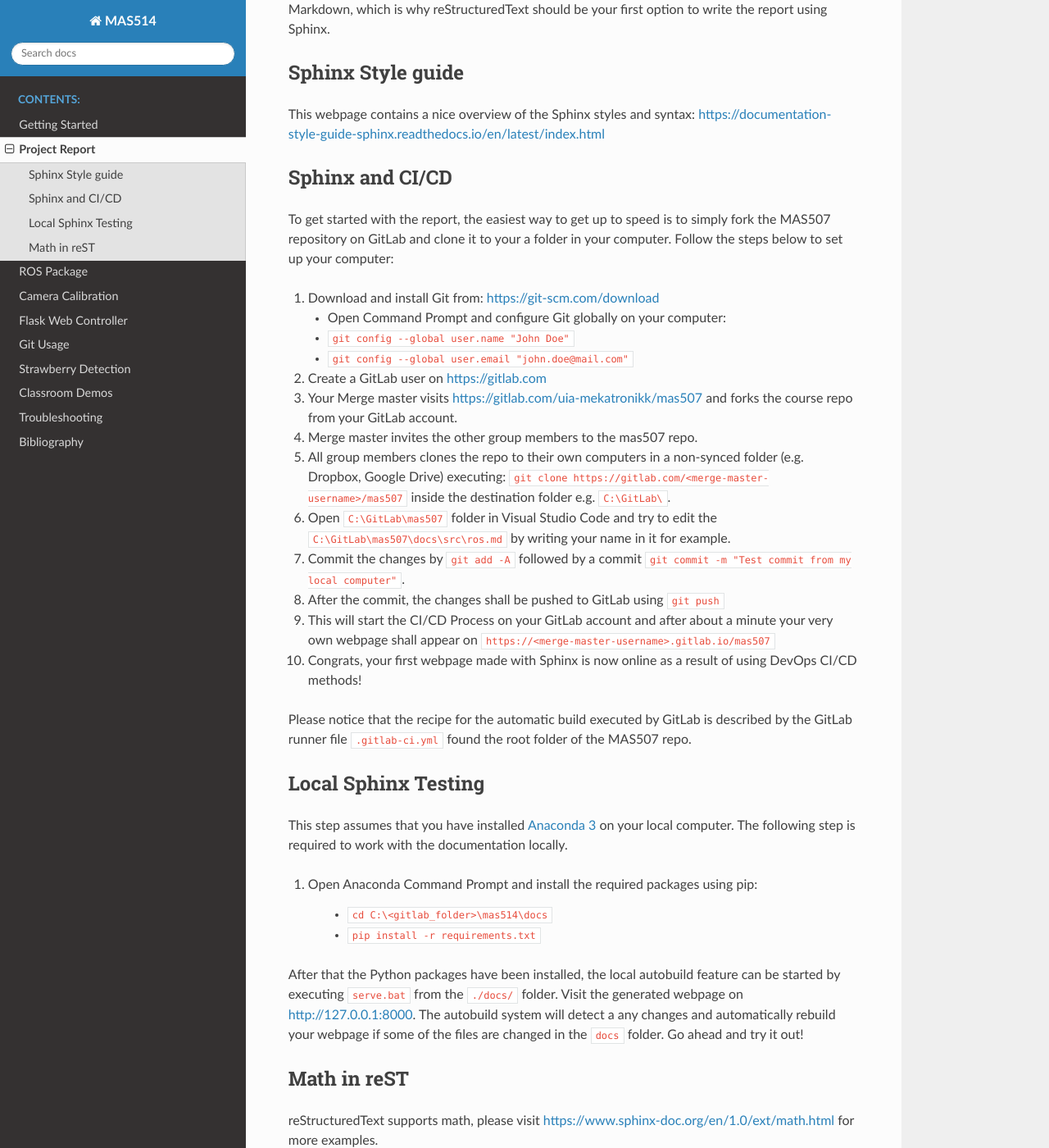
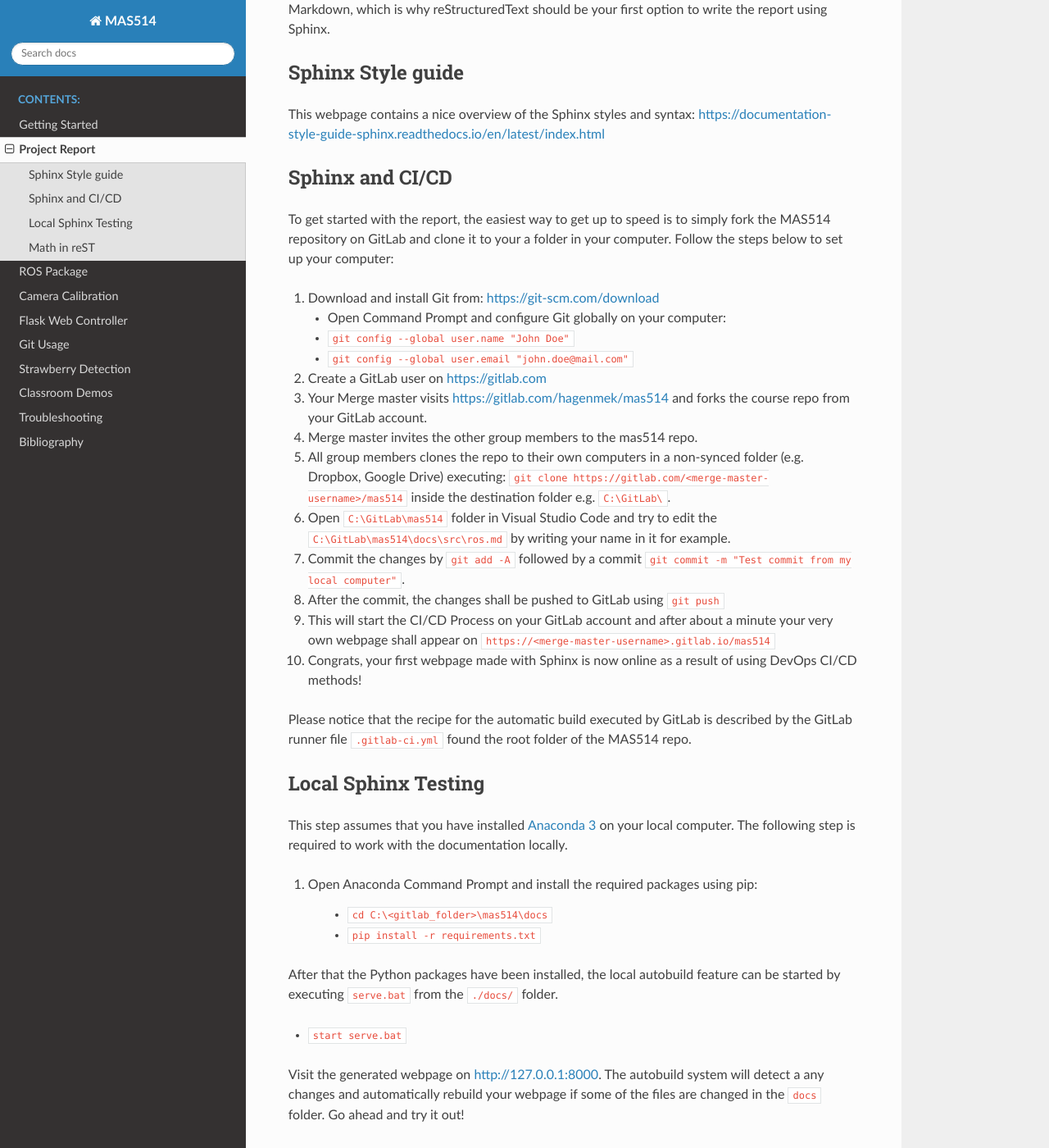
Before and after one commit to Orwatronic/mas_514, a Sphinx documentation site: the page built from docs/src/report.rst, in a window 1280 px wide and 1400 px high, scrolled down 472 px. Shown: the whole window at 82% size. Built offline with Sphinx 7.4.7 and the Read the Docs theme 2.0.0, drawn with Linux system fonts in a browser that asks for light colours.

Commit message:
changed from mas507 to mas514

```diff
--- a/docs/src/report.rst
+++ b/docs/src/report.rst
@@ -15,7 +15,7 @@
 
 Sphinx and CI/CD
 -------------------------------------
-To get started with the report, the easiest way to get up to speed is to simply fork the MAS507 repository on GitLab and clone it to your a folder in your computer. Follow the steps below to set up your computer:
+To get started with the report, the easiest way to get up to speed is to simply fork the MAS514 repository on GitLab and clone it to your a folder in your computer. Follow the steps below to set up your computer:
 
 #.  Download and install Git from: https://git-scm.com/download
 
@@ -24,16 +24,16 @@
     * ``git config --global user.email "john.doe@mail.com"``
 
 #.  Create a GitLab user on https://gitlab.com
-#.  Your Merge master visits https://gitlab.com/uia-mekatronikk/mas507 and forks the course repo from your GitLab account.
-#.  Merge master invites the other group members to the mas507 repo.
-#.  All group members clones the repo to their own computers in a non-synced folder (e.g. Dropbox, Google Drive) executing: ``git clone https://gitlab.com/<merge-master-username>/mas507`` inside the destination folder e.g. ``C:\GitLab\``.
-#. Open ``C:\GitLab\mas507`` folder in Visual Studio Code and try to edit the ``C:\GitLab\mas507\docs\src\ros.md`` by writing your name in it for example.
+#.  Your Merge master visits https://gitlab.com/hagenmek/mas514 and forks the course repo from your GitLab account.
+#.  Merge master invites the other group members to the mas514 repo.
+#.  All group members clones the repo to their own computers in a non-synced folder (e.g. Dropbox, Google Drive) executing: ``git clone https://gitlab.com/<merge-master-username>/mas514`` inside the destination folder e.g. ``C:\GitLab\``.
+#. Open ``C:\GitLab\mas514`` folder in Visual Studio Code and try to edit the ``C:\GitLab\mas514\docs\src\ros.md`` by writing your name in it for example.
 #. Commit the changes by ``git add -A`` followed by a commit ``git commit -m "Test commit from my local computer"``.
 #. After the commit, the changes shall be pushed to GitLab using ``git push``
-#. This will start the CI/CD Process on your GitLab account and after about a minute your very own webpage shall appear on ``https://<merge-master-username>.gitlab.io/mas507``
+#. This will start the CI/CD Process on your GitLab account and after about a minute your very own webpage shall appear on ``https://<merge-master-username>.gitlab.io/mas514``
 #. Congrats, your first webpage made with Sphinx is now online as a result of using DevOps CI/CD methods!
 
-Please notice that the recipe for the automatic build executed by GitLab is described by the GitLab runner file ``.gitlab-ci.yml`` found the root folder of the MAS507 repo.
+Please notice that the recipe for the automatic build executed by GitLab is described by the GitLab runner file ``.gitlab-ci.yml`` found the root folder of the MAS514 repo.
 
 Local Sphinx Testing
 ------------------------------------
@@ -44,9 +44,11 @@
     * ``cd C:\<gitlab_folder>\mas514\docs``
     * ``pip install -r requirements.txt``
 
-After that the Python packages have been installed, the local autobuild feature can be started by executing ``serve.bat`` from the ``./docs/`` folder. Visit the generated webpage on http://127.0.0.1:8000. The autobuild system will detect a any changes and automatically rebuild your webpage if some of the files are changed in the ``docs`` folder. Go ahead and try it out!
+After that the Python packages have been installed, the local autobuild feature can be started by executing ``serve.bat`` from the ``./docs/`` folder.
 
+* ``start serve.bat``
 
+Visit the generated webpage on http://127.0.0.1:8000. The autobuild system will detect a any changes and automatically rebuild your webpage if some of the files are changed in the ``docs`` folder. Go ahead and try it out!
 
 
 Math in reST
```
